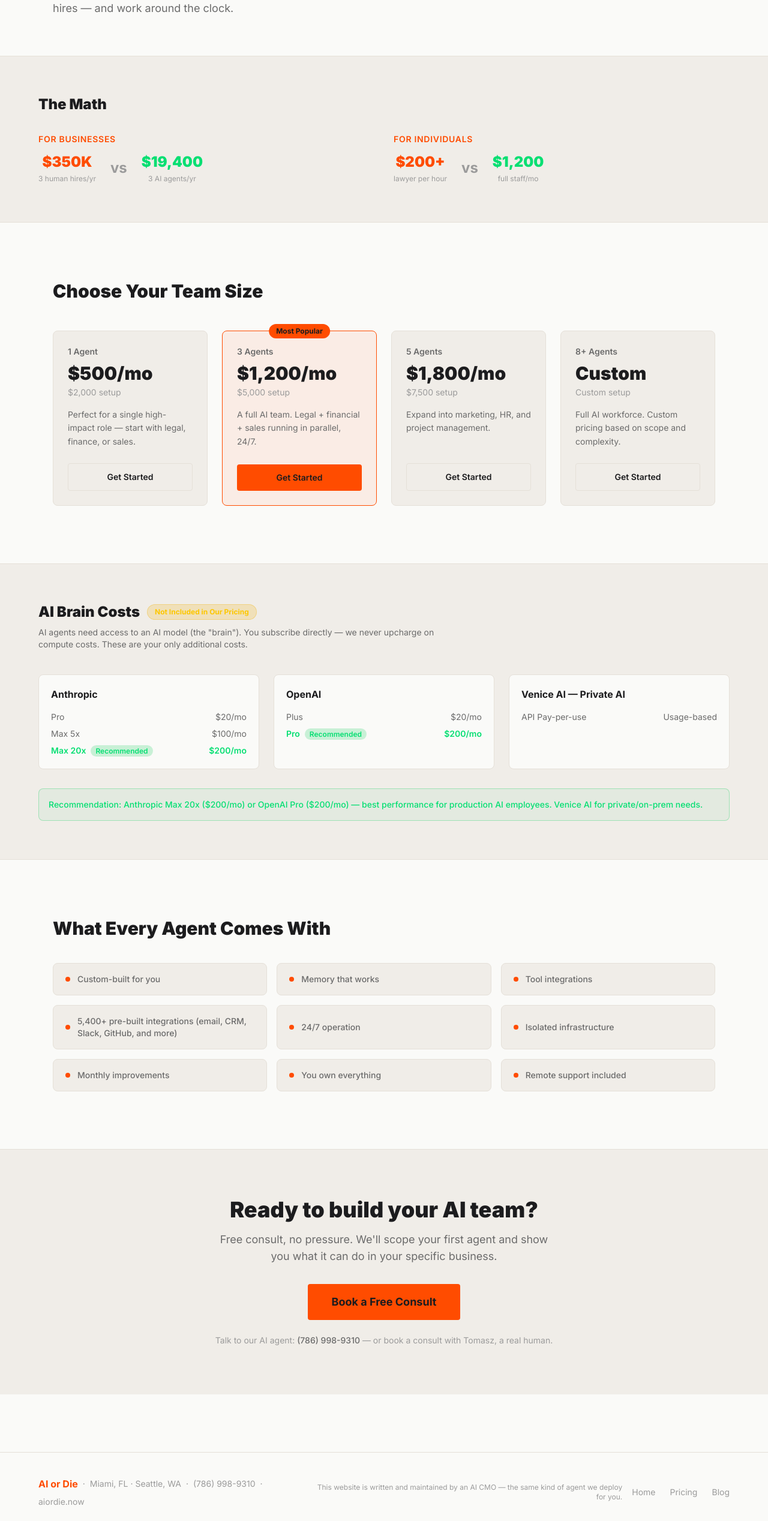
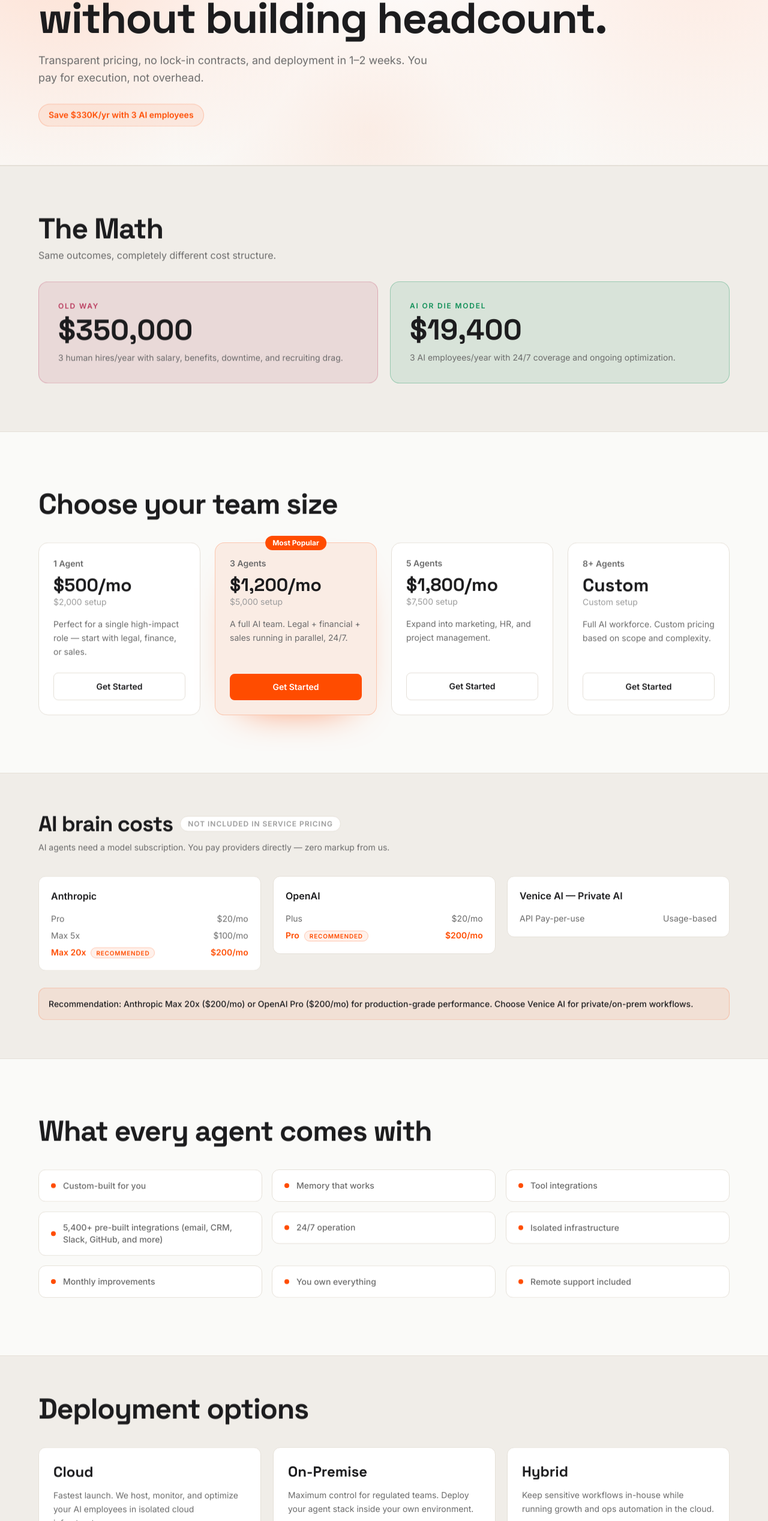
Before and after one commit to 1MORLAP/aiordie-website, a Next.js app: page /pricing in a window 1280 px wide. Shown: the part 251-2786 px from the top of the page at 60% size. Built offline with nearby package versions, Linux system fonts and the light colour scheme.

Commit message:
feat: pricing + blog redesign, agent count 22, FAQ section, deployment options

```diff
--- a/app/globals.css
+++ b/app/globals.css
@@ -15,6 +15,13 @@
   --accent-hover: #E64400;
   --accent-subtle: rgba(255, 76, 0, 0.08);
   --accent-border: rgba(255, 76, 0, 0.24);
+  --text-on-accent: #FFFFFF;
+  --success: #0f8f57;
+  --success-subtle: rgba(15, 143, 87, 0.1);
+  --success-border: rgba(15, 143, 87, 0.32);
+  --danger: #b93a5d;
+  --danger-subtle: rgba(185, 58, 93, 0.11);
+  --danger-border: rgba(185, 58, 93, 0.3);
 }
 
 .dark {
@@ -29,6 +36,13 @@
   --accent-hover: #FF6428;
   --accent-subtle: rgba(255, 76, 0, 0.12);
   --accent-border: rgba(255, 76, 0, 0.32);
+  --text-on-accent: #FFFFFF;
+  --success: #36c38a;
+  --success-subtle: rgba(54, 195, 138, 0.14);
+  --success-border: rgba(54, 195, 138, 0.36);
+  --danger: #ff7d9f;
+  --danger-subtle: rgba(255, 125, 159, 0.16);
+  --danger-border: rgba(255, 125, 159, 0.4);
 }
 
 body {
--- a/app/pricing/page.tsx
+++ b/app/pricing/page.tsx
@@ -1,4 +1,6 @@
 import type { Metadata } from "next";
+import AnimatedCounter from "@/components/AnimatedCounter";
+import ScrollReveal from "@/components/ScrollReveal";
 
 export const metadata: Metadata = {
   title: "Pricing — AI or Die",
@@ -121,6 +123,21 @@ const brainCosts = [
   },
 ];
 
+const deploymentOptions = [
+  {
+    title: "Cloud",
+    text: "Fastest launch. We host, monitor, and optimize your AI employees in isolated cloud infrastructure.",
+  },
+  {
+    title: "On-Premise",
+    text: "Maximum control for regulated teams. Deploy your agent stack inside your own environment.",
+  },
+  {
+    title: "Hybrid",
+    text: "Keep sensitive workflows in-house while running growth and ops automation in the cloud.",
+  },
+];
+
 const included = [
   "Custom-built for you",
   "Memory that works",
@@ -136,228 +153,290 @@ const included = [
 export default function PricingPage() {
   return (
     <>
-      {/* ── FAQPage JSON-LD ── */}
       <script
         type="application/ld+json"
         dangerouslySetInnerHTML={{ __html: JSON.stringify(faqJsonLd) }}
       />
 
-      {/* ── HERO ── */}
-      <section className="px-6 pt-20 pb-16 max-w-6xl mx-auto">
-        <h1 className="text-5xl md:text-6xl font-black text-[var(--text-primary)] mb-4 tracking-tight">
-          Pricing
+      <section className="grain-overlay mesh-bg border-b border-[var(--border)] px-6 pb-16 pt-12 sm:pt-20">
+        <div className="relative z-10 mx-auto max-w-6xl">
+          <ScrollReveal>
+            <p className="mb-3 text-xs font-semibold uppercase tracking-[0.18em] text-[var(--accent)]">
+              Transparent Pricing
+            </p>
+          </ScrollReveal>
+          <ScrollReveal delayMs={80}>
+            <h1 className="font-space-grotesk text-balance text-5xl font-extrabold tracking-tight text-[var(--text-primary)] md:text-7xl">
+              Build your AI team
+              <br />
+              without building headcount.
             </h1>
-        <p className="text-[var(--text-secondary)] text-lg max-w-2xl leading-relaxed">
-          Transparent, simple. No hidden fees. AI employees cost a fraction of
-          human hires — and work around the clock.
+          </ScrollReveal>
+          <ScrollReveal delayMs={140}>
+            <p className="mt-5 max-w-2xl text-lg leading-relaxed text-[var(--text-secondary)]">
+              Transparent pricing, no lock-in contracts, and deployment in 1–2
+              weeks. You pay for execution, not overhead.
             </p>
+          </ScrollReveal>
+          <ScrollReveal delayMs={200}>
+            <div className="mt-7 inline-flex rounded-full border border-[var(--accent-border)] bg-[var(--accent-subtle)] px-4 py-2 text-sm font-semibold text-[var(--accent)]">
+              Save $330K/yr with 3 AI employees
+            </div>
+          </ScrollReveal>
+        </div>
       </section>
 
-      {/* ── THE MATH ── */}
-      <section className="bg-[var(--bg-secondary)] border-y border-[var(--border)] px-6 py-16">
-        <div className="max-w-6xl mx-auto">
-          <h2 className="text-2xl font-black text-[var(--text-primary)] mb-8">The Math</h2>
-          <div className="grid md:grid-cols-2 gap-8">
-            <div>
-              <div className="text-[#FF4C00] font-semibold text-sm uppercase tracking-wider mb-3">
-                For Businesses
+      <section className="bg-[var(--bg-secondary)] border-y border-[var(--border)] px-6 py-16 md:py-20">
+        <div className="mx-auto max-w-6xl">
+          <ScrollReveal>
+            <h2 className="font-space-grotesk mb-2 text-3xl font-bold tracking-tight text-[var(--text-primary)] md:text-5xl">
+              The Math
+            </h2>
+            <p className="mb-8 max-w-2xl text-[var(--text-secondary)]">
+              Same outcomes, completely different cost structure.
+            </p>
+          </ScrollReveal>
+
+          <div className="grid gap-5 md:grid-cols-2">
+            <ScrollReveal>
+              <article className="rounded-2xl border border-[var(--danger-border)] bg-[var(--danger-subtle)] p-8">
+                <p className="mb-2 text-xs font-semibold uppercase tracking-[0.15em] text-[var(--danger)]">
+                  Old way
+                </p>
+                <div className="font-space-grotesk text-5xl font-bold text-[var(--text-primary)]">
+                  $<AnimatedCounter to={350000} />
                 </div>
-              <div className="flex items-start gap-6">
-                <div className="text-center">
-                  <div className="text-[#FF4C00] font-black text-2xl">$350K</div>
-                  <div className="text-[var(--text-muted)] text-xs mt-1">
-                    3 human hires/yr
+                <p className="mt-3 text-sm text-[var(--text-secondary)]">
+                  3 human hires/year with salary, benefits, downtime, and recruiting drag.
+                </p>
+              </article>
+            </ScrollReveal>
+
+            <ScrollReveal delayMs={100}>
+              <article className="rounded-2xl border border-[var(--success-border)] bg-[var(--success-subtle)] p-8">
+                <p className="mb-2 text-xs font-semibold uppercase tracking-[0.15em] text-[var(--success)]">
+                  AI or Die model
+                </p>
+                <div className="font-space-grotesk text-5xl font-bold text-[var(--text-primary)]">
+                  $<AnimatedCounter to={19400} />
                 </div>
-                </div>
-                <div className="text-[var(--text-muted)] text-2xl font-bold self-center">
-                  vs
-                </div>
-                <div className="text-center">
-                  <div className="text-green-400 font-black text-2xl">
-                    $19,400
-                  </div>
-                  <div className="text-[var(--text-muted)] text-xs mt-1">
-                    3 AI agents/yr
-                  </div>
-                </div>
-              </div>
-            </div>
-            <div>
-              <div className="text-[#FF4C00] font-semibold text-sm uppercase tracking-wider mb-3">
-                For Individuals
-              </div>
-              <div className="flex items-start gap-6">
-                <div className="text-center">
-                  <div className="text-[#FF4C00] font-black text-2xl">$200+</div>
-                  <div className="text-[var(--text-muted)] text-xs mt-1">
-                    lawyer per hour
-                  </div>
-                </div>
-                <div className="text-[var(--text-muted)] text-2xl font-bold self-center">
-                  vs
-                </div>
-                <div className="text-center">
-                  <div className="text-green-400 font-black text-2xl">
-                    $1,200
-                  </div>
-                  <div className="text-[var(--text-muted)] text-xs mt-1">
-                    full staff/mo
-                  </div>
-                </div>
-              </div>
-            </div>
+                <p className="mt-3 text-sm text-[var(--text-secondary)]">
+                  3 AI employees/year with 24/7 coverage and ongoing optimization.
+                </p>
+              </article>
+            </ScrollReveal>
           </div>
         </div>
       </section>
 
-      {/* ── PRICING TIERS ── */}
-      <section className="px-6 py-24 max-w-6xl mx-auto">
-        <h2 className="text-3xl font-black text-[var(--text-primary)] mb-12">
-          Choose Your Team Size
+      <section className="px-6 py-16 md:py-24">
+        <div className="mx-auto max-w-6xl">
+          <ScrollReveal>
+            <h2 className="font-space-grotesk mb-10 text-3xl font-bold tracking-tight text-[var(--text-primary)] md:text-5xl">
+              Choose your team size
             </h2>
-        <div className="grid md:grid-cols-2 lg:grid-cols-4 gap-6">
-          {tiers.map((t) => (
+          </ScrollReveal>
+
+          <div className="grid gap-6 md:grid-cols-2 lg:grid-cols-4">
+            {tiers.map((t, idx) => (
+              <ScrollReveal key={t.name} delayMs={idx * 70}>
                 <div
-              key={t.name}
-              className={`relative rounded-lg p-6 flex flex-col border ${
+                  className={`group relative flex h-full flex-col rounded-2xl border p-6 transition-all duration-300 hover:-translate-y-1 hover:border-[var(--accent-border)] hover:shadow-[0_24px_70px_-46px_var(--accent)] ${
                     t.highlight
-                  ? "bg-[var(--accent-subtle)] border-[var(--accent)]"
-                  : "bg-[var(--bg-secondary)] border-[var(--border)]"
+                      ? "border-[var(--accent-border)] bg-[var(--accent-subtle)] shadow-[0_26px_70px_-50px_var(--accent)]"
+                      : "border-[var(--border)] bg-[var(--bg-card)]"
                   }`}
                 >
                   {t.badge && (
-                <div className="absolute -top-3 left-1/2 -translate-x-1/2 bg-[var(--accent)] text-[var(--text-primary)] text-xs font-bold px-3 py-1 rounded-full whitespace-nowrap">
+                    <div className="absolute -top-3 left-1/2 -translate-x-1/2 rounded-full bg-[var(--accent)] px-3 py-1 text-xs font-bold text-[var(--text-on-accent)] whitespace-nowrap">
                       {t.badge}
                     </div>
                   )}
-              <div className="text-[var(--text-secondary)] text-sm font-semibold mb-2">
+                  <p className="mb-2 text-sm font-semibold text-[var(--text-secondary)]">
                     {t.name}
-              </div>
-              <div className="text-[var(--text-primary)] font-black text-3xl mb-1">
+                  </p>
+                  <p className="font-space-grotesk text-3xl font-bold text-[var(--text-primary)]">
                     {t.monthly}
-              </div>
-              <div className="text-[var(--text-muted)] text-sm mb-4">
-                {t.setup} setup
-              </div>
-              <p className="text-[var(--text-secondary)] text-sm leading-relaxed flex-1">
+                  </p>
+                  <p className="mb-4 text-sm text-[var(--text-muted)]">{t.setup} setup</p>
+                  <p className="flex-1 text-sm leading-relaxed text-[var(--text-secondary)]">
                     {t.desc}
                   </p>
                   <a
                     href={CONSULT_URL}
                     target="_blank"
                     rel="noopener noreferrer"
-                className={`mt-6 block text-center py-3 rounded font-semibold text-sm transition-colors ${
+                    className={`mt-6 block rounded-lg py-3 text-center text-sm font-semibold transition-all ${
                       t.highlight
-                    ? "bg-[var(--accent)] hover:bg-[var(--accent-hover)] text-[var(--text-primary)]"
-                    : "border border-[var(--border)] hover:border-[var(--text-secondary)] text-[var(--text-primary)]"
+                        ? "bg-[var(--accent)] text-[var(--text-on-accent)] hover:bg-[var(--accent-hover)]"
+                        : "border border-[var(--border)] text-[var(--text-primary)] hover:border-[var(--accent-border)] hover:text-[var(--accent)]"
                     }`}
                   >
                     Get Started
                   </a>
                 </div>
+              </ScrollReveal>
             ))}
+          </div>
         </div>
       </section>
 
-      {/* ── BRAIN COSTS ── */}
       <section className="bg-[var(--bg-secondary)] border-y border-[var(--border)] px-6 py-16">
-        <div className="max-w-6xl mx-auto">
-          <div className="flex items-center gap-3 mb-2">
-            <h2 className="text-2xl font-black text-[var(--text-primary)]">
-              AI Brain Costs
+        <div className="mx-auto max-w-6xl">
+          <ScrollReveal>
+            <div className="mb-2 flex flex-wrap items-center gap-3">
+              <h2 className="font-space-grotesk text-3xl font-bold tracking-tight text-[var(--text-primary)] md:text-4xl">
+                AI brain costs
               </h2>
-            <span className="bg-yellow-500/20 text-yellow-400 text-xs font-bold px-3 py-1 rounded-full border border-yellow-500/30">
-              Not Included in Our Pricing
+              <span className="rounded-full border border-[var(--border)] bg-[var(--bg-card)] px-3 py-1 text-xs font-semibold uppercase tracking-[0.08em] text-[var(--text-muted)]">
+                Not included in service pricing
               </span>
             </div>
-          <p className="text-[var(--text-secondary)] text-sm mb-10 max-w-2xl">
-            AI agents need access to an AI model (the &quot;brain&quot;). You
-            subscribe directly — we never upcharge on compute costs. These are
-            your only additional costs.
+            <p className="mb-9 max-w-2xl text-sm leading-relaxed text-[var(--text-secondary)]">
+              AI agents need a model subscription. You pay providers directly —
+              zero markup from us.
             </p>
-          <div className="grid md:grid-cols-3 gap-6 mb-8">
-            {brainCosts.map((b) => (
+          </ScrollReveal>
+
+          <div className="mb-7 grid gap-5 md:grid-cols-3">
+            {brainCosts.map((b, idx) => (
+              <ScrollReveal key={b.provider} delayMs={idx * 70}>
+                <article className="rounded-xl border border-[var(--border)] bg-[var(--bg-card)] p-5">
+                  <h3 className="mb-4 font-semibold text-[var(--text-primary)]">{b.provider}</h3>
+                  <div className="space-y-2">
+                    {b.tiers.map((tier) => (
                       <div
-                key={b.provider}
-                className="bg-[var(--bg)] border border-[var(--border)] rounded-lg p-5"
-              >
-                <h3 className="text-[var(--text-primary)] font-bold mb-4">{b.provider}</h3>
-                <div className="space-y-2">
-                  {b.tiers.map((t) => (
-                    <div
-                      key={t.name}
-                      className={`flex justify-between items-center text-sm ${
-                        t.rec ? "text-green-400 font-semibold" : "text-[var(--text-secondary)]"
+                        key={tier.name}
+                        className={`flex items-center justify-between text-sm ${
+                          tier.rec ? "font-semibold text-[var(--accent)]" : "text-[var(--text-secondary)]"
                         }`}
                       >
                         <span>
-                        {t.name}
-                        {t.rec && (
-                          <span className="ml-2 text-xs bg-green-500/20 text-green-400 px-2 py-0.5 rounded-full">
+                          {tier.name}
+                          {tier.rec && (
+                            <span className="ml-2 rounded-full border border-[var(--accent-border)] bg-[var(--accent-subtle)] px-2 py-0.5 text-[10px] uppercase tracking-[0.08em]">
                               Recommended
                             </span>
                           )}
                         </span>
-                      <span className={t.rec ? "text-green-400" : "text-[var(--text-secondary)]"}>
-                        {t.price}
-                      </span>
+                        <span>{tier.price}</span>
                       </div>
                     ))}
                   </div>
-              </div>
+                </article>
+              </ScrollReveal>
             ))}
           </div>
-          <div className="border border-green-500/30 bg-green-500/5 rounded-lg p-4">
-            <p className="text-green-400 text-sm font-medium">
-              Recommendation: Anthropic Max 20x ($200/mo) or OpenAI Pro ($200/mo)
-              — best performance for production AI employees. Venice AI for private/on-prem needs.
+
+          <ScrollReveal>
+            <div className="rounded-xl border border-[var(--accent-border)] bg-[var(--accent-subtle)] p-4">
+              <p className="text-sm font-medium text-[var(--text-primary)]">
+                Recommendation: Anthropic Max 20x ($200/mo) or OpenAI Pro ($200/mo) for
+                production-grade performance. Choose Venice AI for private/on-prem workflows.
               </p>
+            </div>
+          </ScrollReveal>
+        </div>
+      </section>
+
+      <section className="px-6 py-16 md:py-24">
+        <div className="mx-auto max-w-6xl">
+          <ScrollReveal>
+            <h2 className="font-space-grotesk mb-10 text-3xl font-bold tracking-tight text-[var(--text-primary)] md:text-5xl">
+              What every agent comes with
+            </h2>
+          </ScrollReveal>
+          <div className="grid grid-cols-1 gap-4 md:grid-cols-3">
+            {included.map((item, idx) => (
+              <ScrollReveal key={item} delayMs={idx * 45}>
+                <div className="flex items-center gap-3 rounded-xl border border-[var(--border)] bg-[var(--bg-card)] px-5 py-4">
+                  <div className="h-2 w-2 shrink-0 rounded-full bg-[var(--accent)]" />
+                  <span className="text-sm font-medium text-[var(--text-secondary)]">{item}</span>
+                </div>
+              </ScrollReveal>
+            ))}
           </div>
         </div>
       </section>
 
-      {/* ── WHAT'S INCLUDED ── */}
-      <section className="px-6 py-24 max-w-6xl mx-auto">
-        <h2 className="text-3xl font-black text-[var(--text-primary)] mb-10">
-          What Every Agent Comes With
+      <section className="border-y border-[var(--border)] bg-[var(--bg-secondary)] px-6 py-16">
+        <div className="mx-auto max-w-6xl">
+          <ScrollReveal>
+            <h2 className="font-space-grotesk mb-10 text-3xl font-bold tracking-tight text-[var(--text-primary)] md:text-5xl">
+              Deployment options
             </h2>
-        <div className="grid grid-cols-1 md:grid-cols-3 gap-4">
-          {included.map((item) => (
-            <div
-              key={item}
-              className="flex items-center gap-3 bg-[var(--bg-secondary)] border border-[var(--border)] rounded-lg px-5 py-4"
-            >
-              <div className="w-2 h-2 rounded-full bg-[var(--accent)] shrink-0" />
-              <span className="text-[var(--text-secondary)] font-medium text-sm">{item}</span>
+          </ScrollReveal>
+          <div className="grid gap-5 md:grid-cols-3">
+            {deploymentOptions.map((option, idx) => (
+              <ScrollReveal key={option.title} delayMs={idx * 75}>
+                <article className="rounded-xl border border-[var(--border)] bg-[var(--bg-card)] p-6 transition-all duration-300 hover:-translate-y-1 hover:border-[var(--accent-border)]">
+                  <h3 className="font-space-grotesk mb-3 text-2xl font-bold text-[var(--text-primary)]">
+                    {option.title}
+                  </h3>
+                  <p className="text-sm leading-relaxed text-[var(--text-secondary)]">{option.text}</p>
+                </article>
+              </ScrollReveal>
+            ))}
           </div>
-          ))}
         </div>
       </section>
 
-      {/* ── CTA ── */}
-      <section className="bg-[var(--bg-secondary)] border-t border-[var(--border)] px-6 py-20 text-center">
-        <h2 className="text-3xl md:text-4xl font-black text-[var(--text-primary)] mb-4">
-          Ready to build your AI team?
+      <section className="px-6 py-16 md:py-24">
+        <div className="mx-auto max-w-4xl">
+          <ScrollReveal>
+            <h2 className="font-space-grotesk mb-10 text-center text-3xl font-bold tracking-tight text-[var(--text-primary)] md:text-5xl">
+              FAQ
             </h2>
-        <p className="text-[var(--text-secondary)] mb-8 text-lg max-w-xl mx-auto">
-          Free consult, no pressure. We&apos;ll scope your first agent and show
-          you what it can do in your specific business.
+          </ScrollReveal>
+
+          <div className="space-y-3">
+            {faqJsonLd.mainEntity.map((item, idx) => (
+              <ScrollReveal key={item.name} delayMs={idx * 60}>
+                <details className="group rounded-xl border border-[var(--border)] bg-[var(--bg-card)] px-5 py-4">
+                  <summary className="flex cursor-pointer list-none items-center justify-between gap-4 font-semibold text-[var(--text-primary)] marker:content-none">
+                    <span>{item.name}</span>
+                    <span className="text-[var(--accent)] transition-transform duration-300 group-open:rotate-45">
+                      +
+                    </span>
+                  </summary>
+                  <p className="mt-3 text-sm leading-relaxed text-[var(--text-secondary)]">
+                    {item.acceptedAnswer.text}
                   </p>
+                </details>
+              </ScrollReveal>
+            ))}
+          </div>
+        </div>
+      </section>
+
+      <section className="mesh-bg border-t border-[var(--border)] px-6 py-20 text-center md:py-24">
+        <div className="mx-auto max-w-3xl">
+          <ScrollReveal>
+            <p className="mb-2 text-xs font-semibold uppercase tracking-[0.2em] text-[var(--accent)]">
+              AI or Die
+            </p>
+            <h2 className="font-space-grotesk text-balance text-4xl font-bold tracking-tight text-[var(--text-primary)] md:text-6xl">
+              Ready to deploy your first AI employee?
+            </h2>
+            <p className="mx-auto mt-4 max-w-xl text-[var(--text-secondary)]">
+              Free consult, no pressure. We&apos;ll scope the first role, map integrations,
+              and show exactly what gets automated.
+            </p>
+            <div className="mt-8">
               <a
                 href={CONSULT_URL}
                 target="_blank"
                 rel="noopener noreferrer"
-          className="inline-block bg-[var(--accent)] hover:bg-[var(--accent-hover)] text-[var(--text-primary)] px-10 py-4 rounded font-bold text-lg transition-colors"
+                className="btn-accent inline-block rounded-xl px-10 py-4 text-lg font-bold"
               >
                 Book a Free Consult
               </a>
-        <p className="mt-6 text-[var(--text-muted)] text-sm">
-          Talk to our AI agent:{" "}
-          <a href="tel:+17869989310" className="text-[var(--text-secondary)] hover:text-[var(--text-primary)] transition-colors font-medium">
-            (786) 998-9310
-          </a>
-          {" "}— or book a consult with Tomasz, a real human.
+            </div>
+            <p className="mt-5 text-sm text-[var(--text-muted)]">
+              Talk to our AI agent: <a href="tel:+17869989310" className="font-semibold text-[var(--text-secondary)] hover:text-[var(--text-primary)]">(786) 998-9310</a>
             </p>
+          </ScrollReveal>
+        </div>
       </section>
     </>
   );
```
Also changed, not shown: app/blog/[slug]/page.tsx (+15 -13 lines), app/blog/page.tsx (+66 -16 lines), app/page.tsx (+5 -6 lines). Lines whose indentation alone changed are shown as unchanged.
